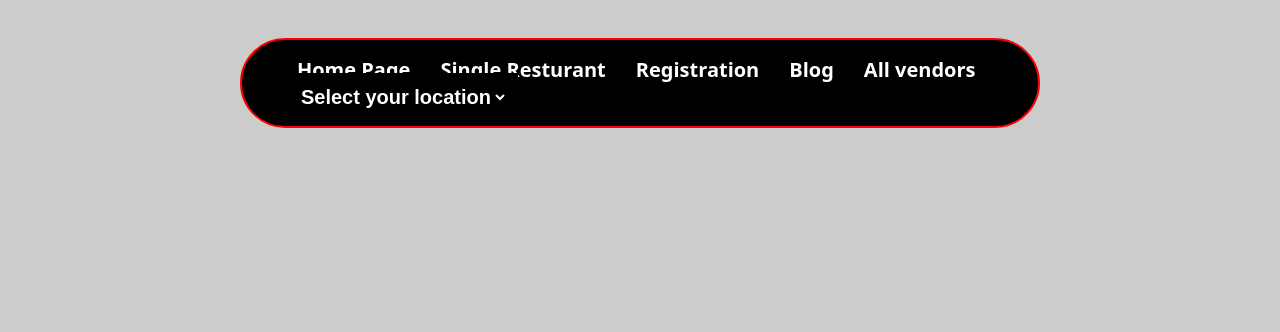
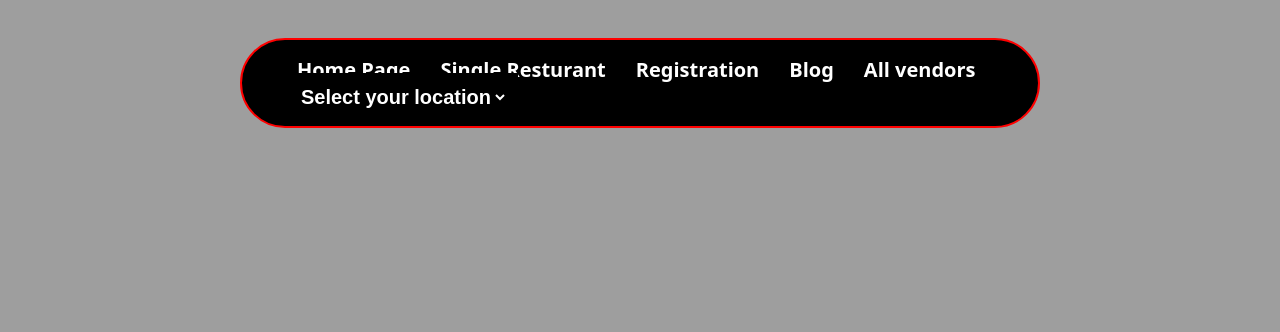
Before and after one commit to Akshay-Gupt-a/Food-Delivery, a plain HTML site: page index.html in a window 1280 px wide. Shown: the top 332 px of the page. Drawn offline with Linux system fonts and the light colour scheme; the site is published under a folder, as on GitHub Pages, so addresses that start at the root find nothing.

Commit message:
Is Satisfying?

```diff
--- a/CSS/FoodDelivery.css
+++ b/CSS/FoodDelivery.css
@@ -1,5 +1,5 @@
 body{
-    background-image: url("/Images/FoodDeliveryBackground.jpg");
+    background-image: url("../Images/FoodDeliveryBackground.jpg");
     background-color: #cccccc; /* Used if the image is unavailable */
     height: 500px; /* You must set a specified height */
     background-position: center; /* Center the image */
```
